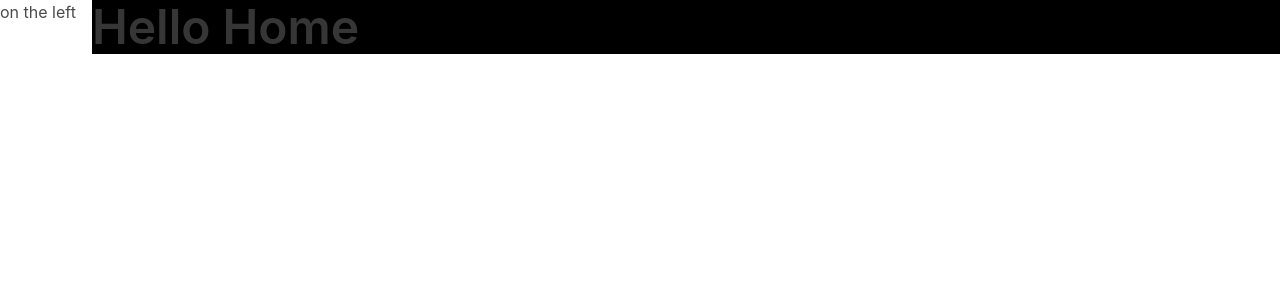
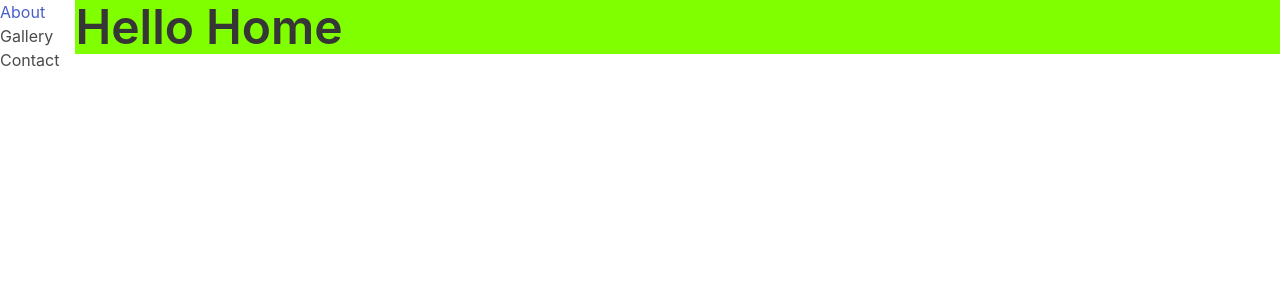
Before and after one commit to cerbeh/anthony-allgood, a Vue app: page /#/ in a window 1280 px wide. Shown: the top 300 px of the page. Built offline with nearby package versions, Linux system fonts and the light colour scheme.

Commit message:
Fixed error not rendering sidebar component.

```diff
--- a/src/App.vue
+++ b/src/App.vue
@@ -2,7 +2,7 @@
   <div id="app">
     <div class="media">
       <div class="media-left">
-        <h1>on the left</h1>
+        <Sidebar />
       </div>
       <div class="media-content">
         <router-view></router-view>
@@ -12,8 +12,11 @@
 </template>
 
 <script>
+import Sidebar from './components/common/Sidebar';
+
 export default {
   name: 'app',
+  components: { Sidebar }
 };
 </script>
 
--- a/src/components/Home.vue
+++ b/src/components/Home.vue
@@ -1,5 +1,7 @@
 <template lang="html">
-  <h1 class="title is-1">Hello Home</h1>
+  <div class="">
+    <h1 class="title is-1">Hello Home</h1>
+  </div>
 </template>
 
 <script>
@@ -10,6 +12,6 @@ export default {
 
 <style lang="css">
   .title {
-    background-color: black;
+    background-color: chartreuse;
   }
 </style>
--- /dev/null
+++ b/src/components/common/Sidebar.vue
@@ -0,0 +1,18 @@
+<template>
+  <ul>
+    <li>
+      <a href="">About</a>
+    </li>
+    <li>Gallery</li>
+    <li>Contact</li>
+  </ul>
+</template>
+
+<script>
+export default {
+  name: 'sidebar',
+}
+</script>
+
+<style lang="css">
+</style>
```
